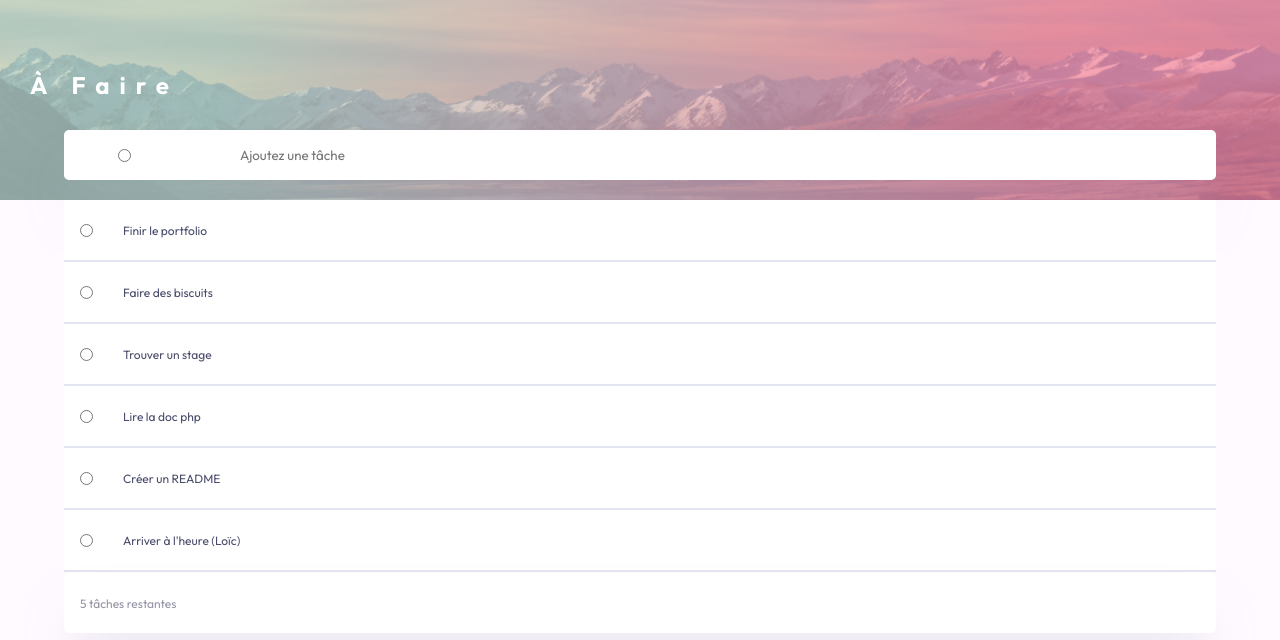
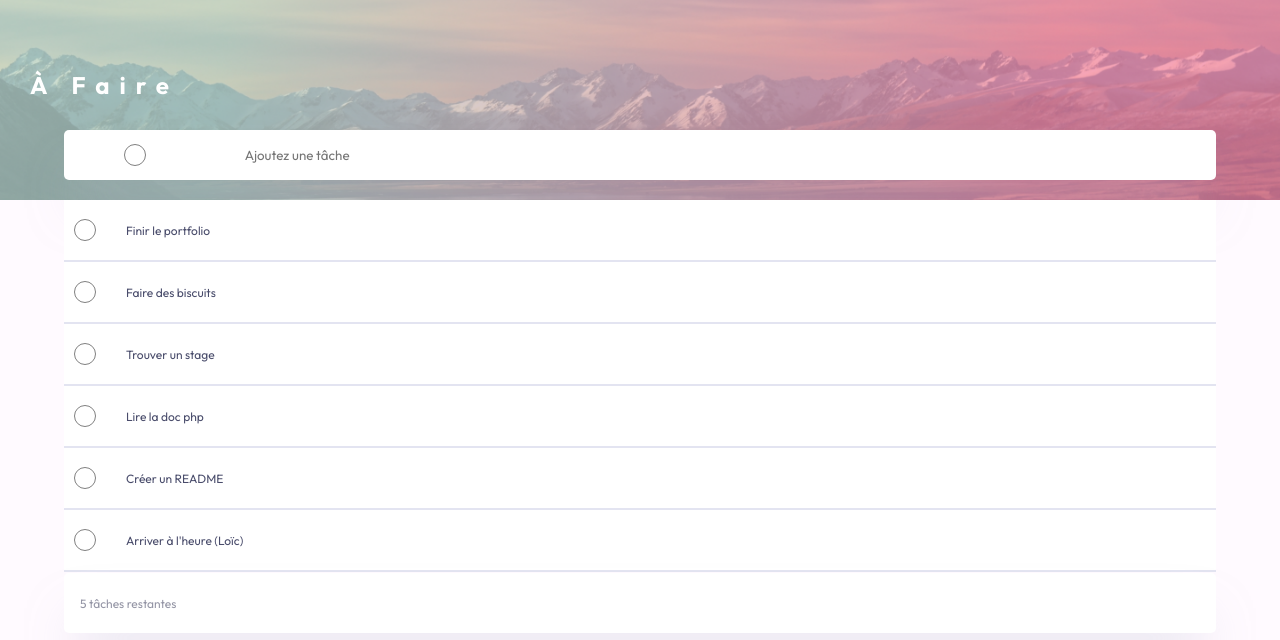
Before and after one commit to AdrienSoriano/Todo_list, a PHP site: page / in a window 1280 px wide. Shown: the top 640 px of the page. Run offline with PHP 8.4, Linux system fonts and the light colour scheme; some libraries are stand-ins or nearby versions.

Commit message:
[UP]
Rajout des listes et design du responsive.

```diff
--- a/app.js
+++ b/app.js
@@ -0,0 +1,19 @@
+const btn = document.querySelectorAll('.checklist');
+
+btn.forEach(element => {
+    element.addEventListener("click", ()=>{
+        let check = element;
+
+        if(check.style.backgroundImage = "url('Assets/Media/validation.png')"){
+            check.style.backgroundImage = "none";
+            check.style.border = 'solid 0.5px grey';check.style.backgroundImage = "url('Assets/Media/validation.png')";
+            check.style.border = 'none';
+        }
+        else
+        if(check.style.backgroundImage = "none"){
+            check.style.backgroundImage = "url('Assets/Media/validation.png')";
+            check.style.border = 'none';
+        }
+        console.log(element);
+    })
+});
--- a/index.php
+++ b/index.php
@@ -23,16 +23,16 @@
     </header>
     <section>
         <div>
-            <input type="radio">
+            <span class="checklist"></span>
             <input type="text" placeholder="Ajoutez une tâche">
         </div>
         <ol>
-            <li><input type="radio"><p>Finir le portfolio</p></li>
-            <li><input type="radio"><p>Faire des biscuits</p></li>
-            <li><input type="radio"><p>Trouver un stage</p></li>
-            <li><input type="radio"><p>Lire la doc php</p></li>
-            <li><input type="radio"><p>Créer un README</p></li>
-            <li><input type="radio"><p>Arriver à l'heure (Loïc)</p></li>
+            <li><span class="checklist"></span><p>Finir le portfolio</p></li>
+            <li><span class="checklist"></span><p>Faire des biscuits</p></li>
+            <li><span class="checklist"></span><p>Trouver un stage</p></li>
+            <li><span class="checklist"></span><p>Lire la doc php</p></li>
+            <li><span class="checklist"></span><p>Créer un README</p></li>
+            <li><span class="checklist"></span><p>Arriver à l'heure (Loïc)</p></li>
         </ol>
     </section>
     <section>
--- a/style.css
+++ b/style.css
@@ -1,3 +1,4 @@
+/* suppression des margins et des paddings et ajout d'une police, font size déterminé à 16px. */
 *{
     margin: 0;
     padding: 0;
@@ -6,11 +7,13 @@
 html{
     font-size: 12px;
 }
+/* détermine la taille du body et la couleur du background. */
 body{
     width: 100vw;
     height: 100vh;
     background-color:  #FFFAFF;
 }
+/* position relative sur le main pour faire passer la section dessus en absolute */
 main{
     position: relative;
 }
@@ -79,6 +82,14 @@ li input{
 li p{
     margin-left: 30px;
 }
+.checklist{
+    width: 20px;
+    border: solid 0.5px grey;
+    border-radius: 50%;
+    height: 20px;
+    margin-left: 10px;
+    background: transparent;
+}
 section:nth-of-type(2){
     position: absolute;
     top: 573px;
```
Also changed, not shown: Assets/Media/validation.png (added).
